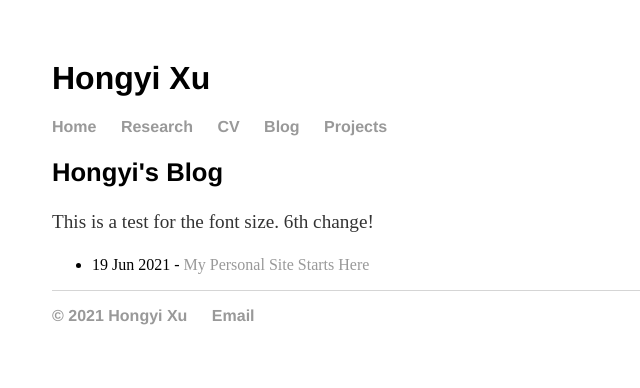
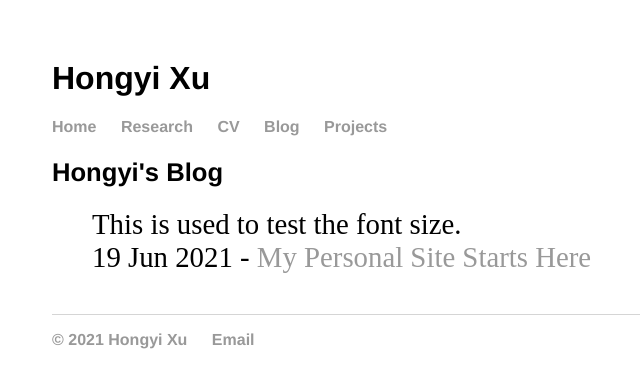
Before and after one commit to hongyileoxu/hongyileoxu.github.io, a Jekyll site: the page built from blog/index.html, in a window 1280 px wide. Shown: the top 388 px of the page, without its empty margins (140-780 px from the left). Built offline with Jekyll 4.4.1, drawn with Linux system fonts in a browser that asks for light colours.

Commit message:
Update index.html
font change

```diff
--- a/blog/index.html
+++ b/blog/index.html
@@ -3,13 +3,8 @@ layout: default
 title: Hongyi's Blog
 ---
 	<h2>{{ page.title }}</h2>
-	<p> This is a test for the font size. 6th change!</p>
-
-	<ul class="posts>
-		   <li> This is another test for the font size.</li>
-	</ul>
-
 	<ul class="posts">
+		<li> This is used to test the font size.</li>
 
 	  {% for post in site.posts %}
 	   <li><span>{{ post.date | date_to_string }}</span> - <a href="{{ post.url }}" title="{{ post.title }}">{{ post.title }}</a></li>
```
